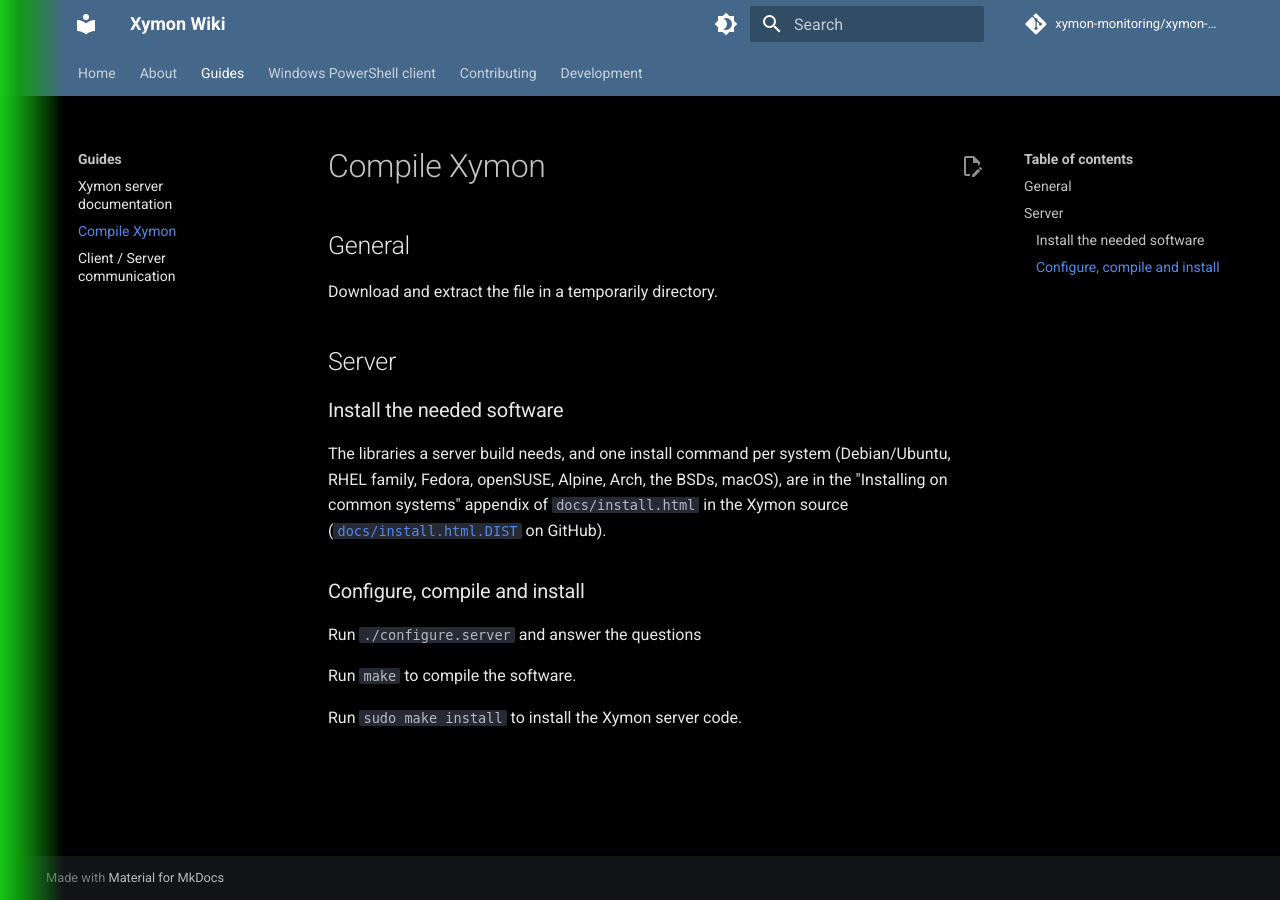
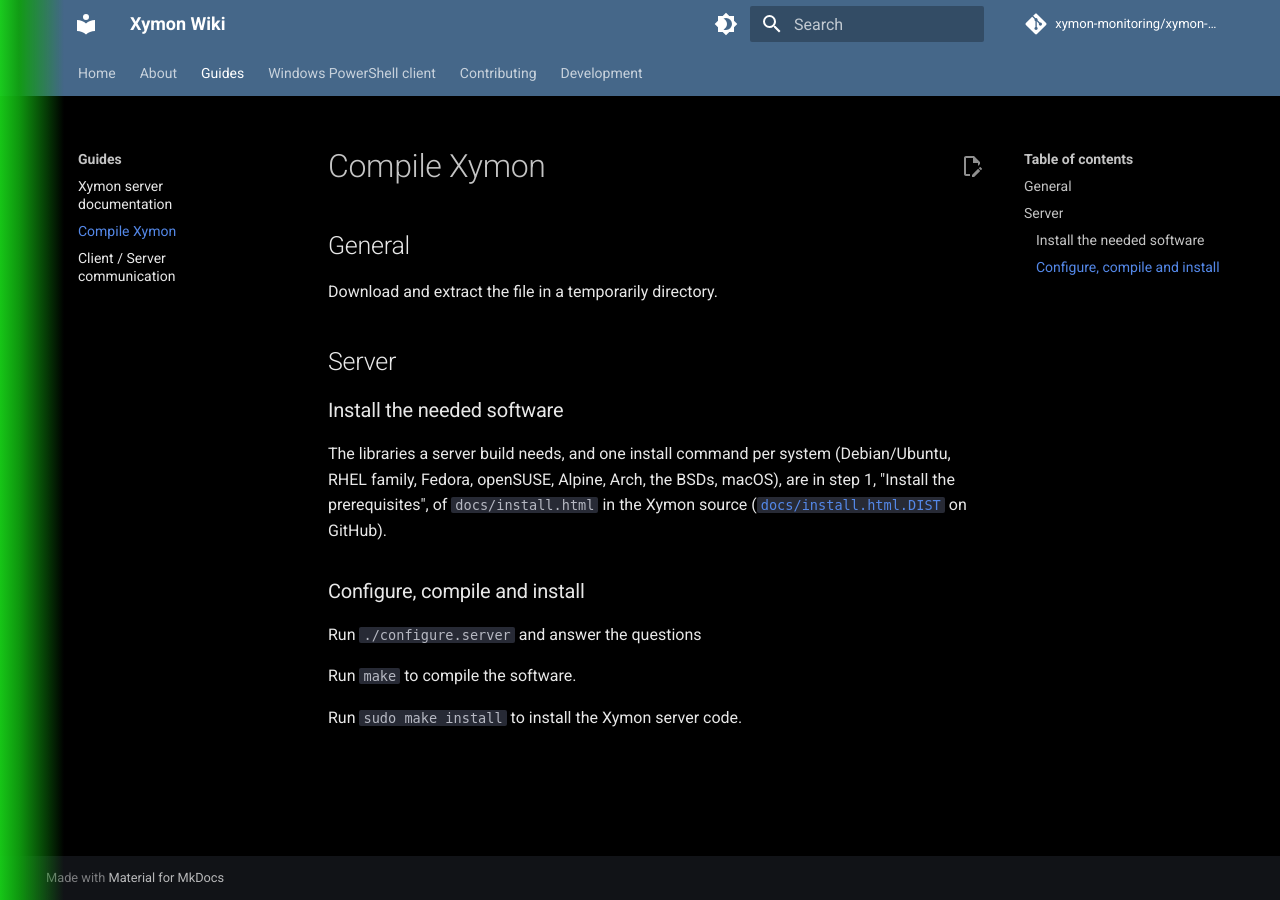
Before and after one commit to xymon-monitoring/xymon-wiki, an MkDocs documentation site: the page built from docs/guides/how-to-compile-xymon.md, in a window 1280 px wide. Built offline with MkDocs 1.6.1 and Material for MkDocs 9.7.7, drawn with Linux system fonts in a browser that asks for light colours; comment, search, counter and statistics services are not loaded.

Commit message:
Compile guide: the install commands are now step 1 of docs/install.html (#29)
xymon#672 restructured the install guide; the "Installing on common
systems" appendix this page named is now step 1, "Install the
prerequisites".

```diff
--- a/docs/guides/how-to-compile-xymon.md
+++ b/docs/guides/how-to-compile-xymon.md
@@ -9,7 +9,7 @@
 
 The libraries a server build needs, and one install command per system
 (Debian/Ubuntu, RHEL family, Fedora, openSUSE, Alpine, Arch, the BSDs,
-macOS), are in the "Installing on common systems" appendix of
+macOS), are in step 1, "Install the prerequisites", of
 `docs/install.html` in the Xymon source
 ([`docs/install.html.DIST`](https://github.com/xymon-monitoring/xymon/blob/main/docs/install.html.DIST)
 on GitHub).
```
